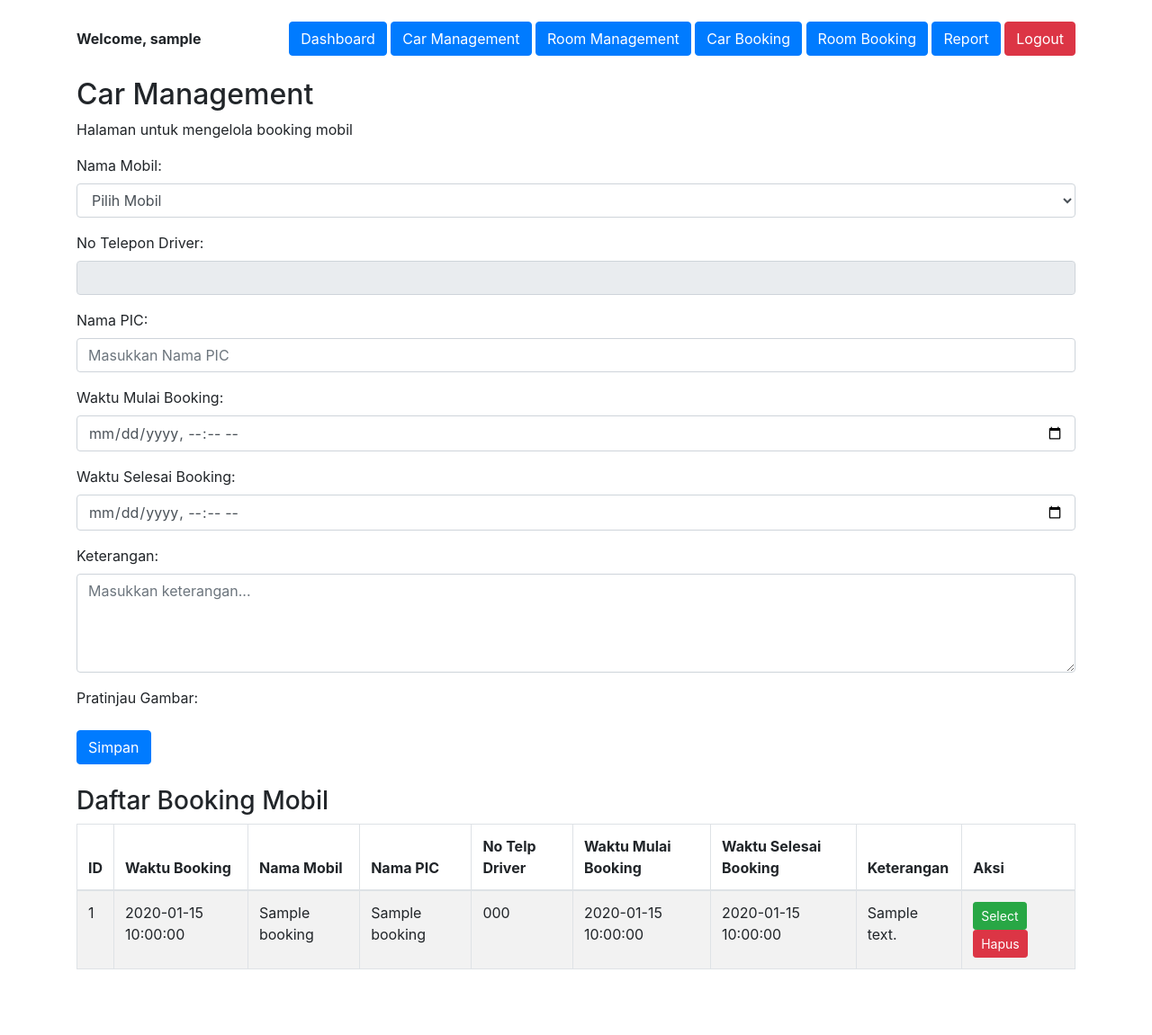
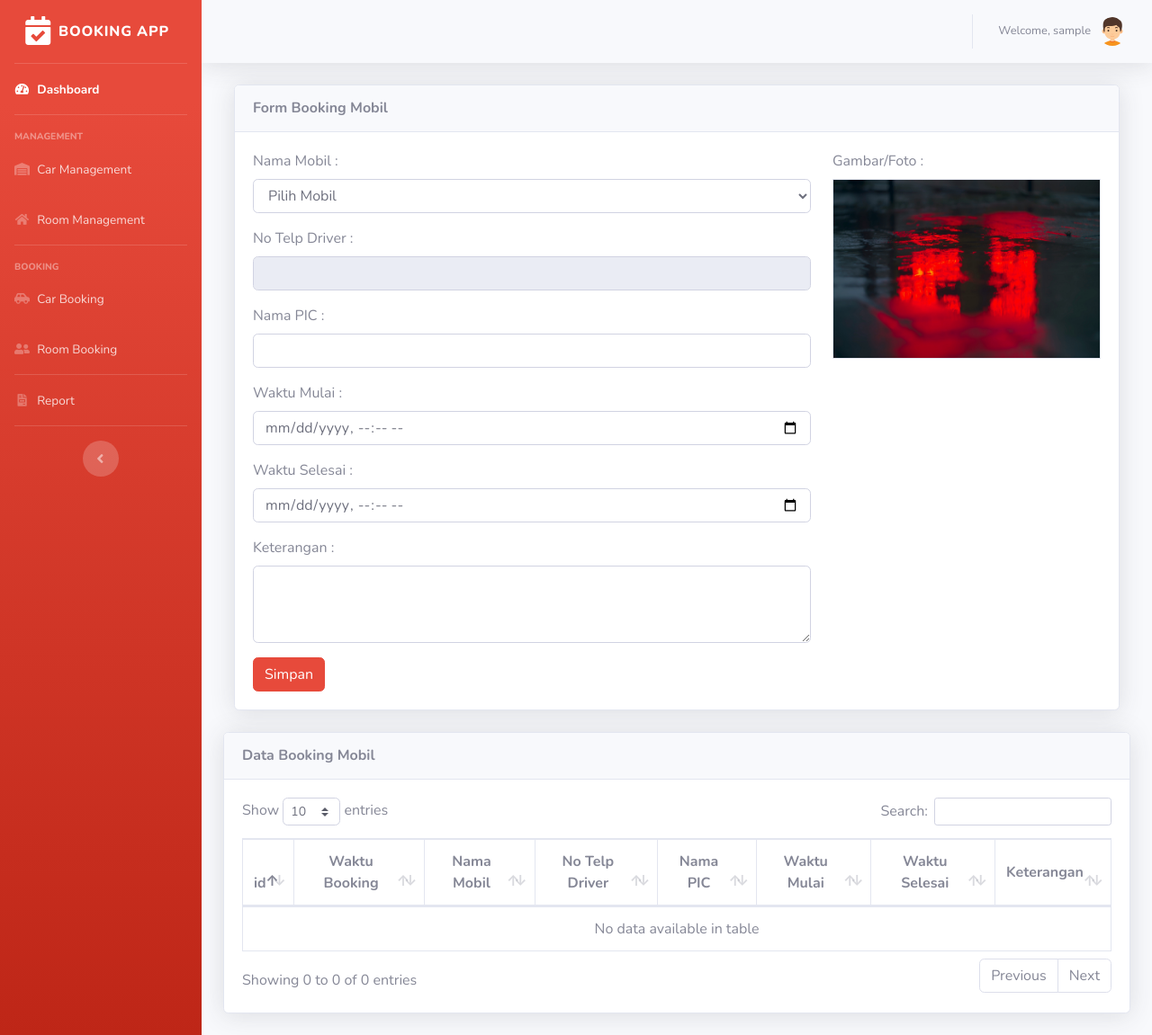
Before and after one commit to budextele/Aplikasi-booking, a Flask app: template templates/car_booking.html in a window 1280 px wide. Shown: the whole page at 90% size. Before the commit the page ends 1078 px from the top, so only its background shows below. Run offline with Flask 3, Linux system fonts and the light colour scheme; the template is opened without the code that fills it: most values are stand-ins (such as "Sample title", 1, 10 or a date in 2020); some libraries are stand-ins or nearby versions.

Commit message:
car booking - integrasi UI

```diff
--- a/templates/car_booking.html
+++ b/templates/car_booking.html
@@ -2,281 +2,190 @@
 <html lang="en">
 
 <head>
-    <meta charset="UTF-8">
-    <meta name="viewport" content="width=device-width, initial-scale=1.0">
-    <title>Car Booking</title>
-    <!-- Link ke Bootstrap CSS -->
-    <link href="{{ url_for('static', filename='css/bootstrap.min.css') }}" rel="stylesheet">
+
+  <meta charset="utf-8">
+  <meta http-equiv="X-UA-Compatible" content="IE=edge">
+  <meta name="viewport" content="width=device-width, initial-scale=1, shrink-to-fit=no">
+  <meta name="description" content="">
+  <meta name="author" content="">
+
+  <link rel="shortcut icon" href="">
+  <title>Car Booking | Booking App</title>
+
+  <!-- Custom fonts for this template-->
+  <link href="{{ url_for('static', filename='vendor/fontawesome-free/css/all.min.css') }}" rel="stylesheet"
+    type="text/css">
+  <link
+    href="https://fonts.googleapis.com/css?family=Nunito:200,200i,300,300i,400,400i,600,600i,700,700i,800,800i,900,900i"
+    rel="stylesheet">
+
+  <!-- Custom styles for this template-->
+  <link href="{{ url_for('static', filename='css/boostrap.min.css') }}" rel="stylesheet" type="text/css">
+
+  <!-- Custom styles for this page -->
+  <link href="{{ url_for('static', filename='vendor/datatables/dataTables.bootstrap4.min.css') }}" rel="stylesheet">
+
 </head>
 
-<body>
-    <div class="container">
-        <br>
-        {% include 'header.html' %}
+<body id="page-top">
+
+  <!-- Page Wrapper -->
+  <div id="wrapper">
+
+    <!-- Sidebar -->
+
+    <!-- End of Sidebar -->
+    {% include 'sidebar.html' %}
+    <!-- Content Wrapper -->
+    <div id="content-wrapper" class="d-flex flex-column">
+      <!-- Main Content -->
+      <div id="content">
+
+        <!-- Topbar -->
+        <nav class="navbar navbar-expand navbar-dark bg-black topbar mb-4 static-top shadow">
+
+          <!-- Sidebar Toggle (Topbar) -->
+          <button id="sidebarToggleTop" class="btn btn-link d-md-none rounded-circle mr-3">
+            <i class="fa fa-bars"></i>
+          </button>
+
+          <!-- End Sidebar Toggle (Topbar) -->
+
+          <!-- Topbar Navbar -->
+          {% include 'topbar.html' %}
+        </nav>
+        <!-- End of Topbar -->
+
+        <!-- Begin Page Content -->
+        <div class="container-fluid">
+          <!-- Content Row -->
+          <div class="row">
+            <div class="container-fluid">
+
+              <!-- Form Booking -->
+              <div class="card shadow mb-4">
+                <div class="card-header py-3">
+                  <h6 class="m-0 font-weight-bold">Form Booking Mobil</h6>
                 </div>
-    <br>
-    <div class="container">
-        <h2>Car Management</h2>
-        <p>Halaman untuk mengelola booking mobil</p>
-        {% if alert %}
-        <div class="alert alert-danger" role="alert">
-            {{ alert }}
-        </div>
-        {% endif %}
-        {% if success %}
-        <div class="alert alert-success" role="alert">
-            {{ success }}
-        </div>
-        {% endif %}
-
-        <!-- Form Input Booking -->
-        <form action="{{ url_for('car_booking') }}" method="POST" enctype="multipart/form-data">
-            <input type="hidden" id="bookingId" name="bookingId" value="">
-            <div class="mb-3">
-                <label for="carName" class="form-label">Nama Mobil:</label>
-                <select class="form-control" id="carName" name="carName" required>
+                <div class="card-body">
+                  <form id="formBooking" method="POST" action="">
+                    <div class="row">
+                      <!-- Left Section -->
+                      <div class="col-md-8">
+                        <div class="form-group">
+                          <label for="namaMobil">Nama Mobil :</label>
+                          <select class="form-control" id="namaMobil" name="namaMobil" required>
                             <option value="" disabled selected>Pilih Mobil</option>
-                    {% for car in cars %}
-                    <option value="{{ car['id'] }}" data-phone="{{ car['driver_phone'] }}"
-                        data-image="{{ url_for('static', filename='picture/' + car['image_path']) }}">
-                        {{ car['name'] }}
-                    </option>
-                    {% endfor %}
+                            <!-- Options will be dynamically filled using JavaScript -->
                           </select>
                         </div>
-            <div class="mb-3">
-                <label for="driverPhone" class="form-label">No Telepon Driver:</label>
-                <input type="tel" class="form-control" id="driverPhone" name="driverPhone" readonly>
+                        <div class="form-group">
+                          <label for="noTelpDriver">No Telp Driver :</label>
+                          <input type="text" class="form-control" id="noTelpDriver" name="noTelpDriver" readonly>
                         </div>
-            <div class="mb-3">
-                <label for="namaPIC" class="form-label">Nama PIC:</label>
-                <input type="text" class="form-control" id="namaPIC" name="namaPIC" placeholder="Masukkan Nama PIC"
+                        <div class="form-group">
+                          <label for="namaPic">Nama PIC :</label>
+                          <input type="text" class="form-control" id="namaPic" name="namaPic" required>
+                        </div>
+                        <div class="form-group">
+                          <label for="waktuMulai">Waktu Mulai :</label>
+                          <input type="datetime-local" class="form-control" id="waktuMulai" name="waktuMulai" required>
+                        </div>
+                        <div class="form-group">
+                          <label for="waktuSelesai">Waktu Selesai :</label>
+                          <input type="datetime-local" class="form-control" id="waktuSelesai" name="waktuSelesai"
                             required>
                         </div>
-            <div class="mb-3">
-                <label for="waktuMulai" class="form-label">Waktu Mulai Booking:</label>
-                <input type="datetime-local" class="form-control" id="waktuMulai" name="waktuMulai" required>
+                        <div class="form-group">
+                          <label for="keterangan">Keterangan :</label>
+                          <textarea class="form-control" id="keterangan" name="keterangan" rows="3"></textarea>
                         </div>
-            <div class="mb-3">
-                <label for="waktuSelesai" class="form-label">Waktu Selesai Booking:</label>
-                <input type="datetime-local" class="form-control" id="waktuSelesai" name="waktuSelesai" required>
+                        <button type="submit" class="btn btn-danger">Simpan</button>
                       </div>
-            <div class="mb-3">
-                <label for="description" class="form-label">Keterangan:</label>
-                <textarea class="form-control" id="description" name="description" rows="4"
-                    placeholder="Masukkan keterangan..."></textarea>
-            </div>
-            <div class="mb-3">
-                <label class="form-label">Pratinjau Gambar:</label>
-                <div id="preview-container">
-                    <img id="preview-image" src="#" alt="Pratinjau Gambar"
-                        style="display: none; max-width: 100%; height: auto;">
+
+                      <!-- Right Section -->
+                      <div class="col-md-4">
+                        <div class="form-group">
+                          <label for="gambarMobil">Gambar/Foto :</label>
+                          <img id="gambarMobil" src="img/pic-login.jpg" alt="Gambar Mobil" class="img-fluid border">
                         </div>
                       </div>
-            <button type="submit" class="btn btn-primary">Simpan</button>
-        </form>
-
-        <!-- Tabel Data Booking -->
-        <br>
-        <h3>Daftar Booking Mobil</h3>
-        <table class="table table-striped table-bordered">
-            <thead>
-                <tr>
-                    <th>ID</th>
-                    <th>Waktu Booking</th>
-                    <th>Nama Mobil</th>
-                    <th>Nama PIC</th>
-                    <th>No Telp Driver</th>
-                    <th>Waktu Mulai Booking</th>
-                    <th>Waktu Selesai Booking</th>
-                    <th>Keterangan</th>
-                    <th>Aksi</th>
-                </tr>
-            </thead>
-            <tbody>
-                {% for booking in bookings %}
-                <tr>
-                    <td>{{ booking['id'] }}</td>
-                    <td>{{ booking['time_booking'] }}</td>
-                    <td>{{ booking['car_name'] }}</td>
-                    <td>{{ booking['pic_name'] }}</td>
-                    <td>{{ booking['driver_phone'] }}</td>
-                    <td>{{ booking['start_time'] }}</td>
-                    <td>{{ booking['end_time'] }}</td>
-                    <td>{{ booking['description'] }}</td>
-                    <td>
-                        <!-- Tombol Select -->
-                        <button type="button" class="btn btn-success btn-sm"
-                            onclick="selectBooking({{ booking.id }})">Select</button>
-                        <button class="btn btn-danger btn-sm" data-toggle="modal" data-target="#cancelModal"
-                            data-id="{{ booking['id'] }}">Hapus</button>
-                    </td>
-                </tr>
-                {% endfor %}
-            </tbody>
-        </table>
-    </div>
-
-    <!-- Modal Konfirmasi Hapus -->
-    <div class="modal fade" id="cancelModal" tabindex="-1" role="dialog" aria-labelledby="cancelModalLabel"
-        aria-hidden="true">
-        <div class="modal-dialog">
-            <div class="modal-content">
-                <div class="modal-header">
-                    <h5 class="modal-title" id="cancelModalLabel">Konfirmasi Pembatalan</h5>
-                    <button type="button" class="close" data-dismiss="modal" aria-label="Close">
-                        <span aria-hidden="true">&times;</span>
-                    </button>
-                </div>
-                <form id="cancelForm" onsubmit="submitCancelForm(event)">
-                    <div class="modal-body">
-                        <p>Apakah Anda yakin ingin membatalkan booking ini?</p>
-                        <input type="hidden" id="cancelBookingId" name="bookingId">
-                        <div class="mb-3">
-                            <label for="cancelReason" class="form-label">Alasan Pembatalan:</label>
-                            <textarea class="form-control" id="cancelReason" name="cancelReason" rows="3"
-                                required></textarea>
-                        </div>
-                    </div>
-                    <div class="modal-footer">
-                        <button type="button" class="btn btn-secondary" data-dismiss="modal">Batal</button>
-                        <button type="submit" class="btn btn-danger">Hapus</button>
                     </div>
                   </form>
                 </div>
               </div>
             </div>
 
-    <!-- JavaScript -->
-    <script src="{{ url_for('static', filename='js/jquery-3.5.1.slim.min.js') }}"></script>
-    <script src="{{ url_for('static', filename='js/bootstrap.min.js') }}"></script>
-    <script>
-        // Fungsi untuk memvalidasi waktu mulai dan selesai
-        function validateBookingTimes() {
-            const startTime = new Date(document.getElementById('waktuMulai').value);
-            const endTime = new Date(document.getElementById('waktuSelesai').value);
+            <!-- End Form Booking -->
 
-            if (startTime >= endTime) {
-                // Jika waktu mulai lebih besar atau sama dengan waktu selesai
-                alert('Waktu mulai harus lebih kecil dari waktu selesai.');
-                return false; // Menghentikan validasi
-            }
-            return true; // Validasi berhasil
-        }
+            <!-- DataTales Room-->
+            <div class="col-lg-12">
 
-        // Menambahkan event listener untuk perubahan waktu mulai dan selesai
-        document.getElementById('waktuMulai').addEventListener('change', function () {
-            validateBookingTimes();
-        });
+              <div class="card shadow mb-4">
+                <div class="card-header py-3">
+                  <h6 class="m-0 font-weight-bold">Data Booking Mobil</h6>
+                </div>
+                <div class="card-body">
+                  <div class="table-responsive">
+                    <table class="table table-bordered" id="dataTable" width="100%" cellspacing="0">
+                      <thead>
+                        <tr>
+                          <th width="5%">id</th>
+                          <th style="text-align: center; vertical-align: middle;">Waktu Booking</th>
+                          <th style="text-align: center; vertical-align: middle;">Nama Mobil</th>
+                          <th style="text-align: center; vertical-align: middle;">No Telp Driver</th>
+                          <th style="text-align: center; vertical-align: middle;">Nama PIC</th>
+                          <th style="text-align: center; vertical-align: middle;">Waktu Mulai</th>
+                          <th style="text-align: center; vertical-align: middle;">Waktu Selesai</th>
+                          <th style="text-align: center; vertical-align: middle;">Keterangan</th>
+                        </tr>
+                      </thead>
+                      <tbody>
+                      </tbody>
+                    </table>
+                  </div>
+                </div>
+                <!-- End DataTales Room-->
 
-        document.getElementById('waktuSelesai').addEventListener('change', function () {
-            validateBookingTimes();
-        });
+              </div>
 
-        // Menambahkan event listener untuk form submit
-        document.querySelector('form').addEventListener('submit', function (event) {
-            // Cek validasi hanya saat form akan disubmit
-            if (!validateBookingTimes()) {
-                event.preventDefault(); // Mencegah submit jika validasi gagal
-            }
-        });
+            </div>
 
-        // Pratinjau Gambar
-        const carSelect = document.getElementById('carName');
-        const driverPhoneInput = document.getElementById('driverPhone');
-        const previewImage = document.getElementById('preview-image');
-        carSelect.addEventListener('change', function () {
-            const selectedOption = carSelect.options[carSelect.selectedIndex];
-            const phone = selectedOption.getAttribute('data-phone');
-            const imagePath = selectedOption.getAttribute('data-image');
-            driverPhoneInput.value = phone || '';
-            if (imagePath) {
-                previewImage.src = imagePath;
-                previewImage.style.display = 'block';
-            } else {
-                previewImage.style.display = 'none';
-            }
-        });
+          </div>
+        </div>
+      </div>
+      <!-- /.container-fluid -->
 
-        // Event modal show untuk mengisi bookingId
-        $('#cancelModal').on('show.bs.modal', function (event) {
-            const button = $(event.relatedTarget); // Tombol yang memicu modal
-            const bookingId = button.data('id'); // Ambil data-id dari tombol
+    </div>
+    <!-- End of Main Content -->
 
-            console.log("ID Booking:", bookingId); // Debugging
+  </div>
+  <!-- End of Content Wrapper -->
 
-            $(this).find('#cancelBookingId').val(bookingId); // Isi input hidden
-        });
 
-        // Submit form pembatalan dengan AJAX
-        function submitCancelForm(event) {
-            event.preventDefault();
-            const bookingId = document.getElementById('cancelBookingId').value;
-            const cancelReason = document.getElementById('cancelReason').value;
-            fetch('/cancel_booking', {
-                    method: 'POST',
-                    headers: {
-                        'Content-Type': 'application/json'
-                    },
-                    body: JSON.stringify({
-                        bookingId,
-                        cancelReason
-                    }),
-                })
-                .then(response => response.json())
-                .then(data => {
-                    if (data.success) {
-                        alert(data.message);
-                        window.location.reload();
-                    } else {
-                        alert('Pembatalan gagal.');
-                    }
-                })
-                .catch(error => alert('Terjadi kesalahan.'));
-        }
+  <!-- Scroll to Top Button-->
+  <a class="scroll-to-top rounded" href="#page-top">
+    <i class="fas fa-angle-up"></i>
+  </a>
 
-        // Modal
-        document.getElementById('cancelModal').addEventListener('show.bs.modal', function (event) {
-            const button = event.relatedTarget;
-            document.getElementById('cancelBookingId').value = button.getAttribute('data-id');
-        });
 
-        // Fungsi untuk menangani tombol Select
-        function selectBooking(bookingId) {
-            // Kirim permintaan GET ke server untuk mendapatkan data booking berdasarkan ID
-            fetch(`/get_booking/${bookingId}`)
-                .then(response => response.json())
-                .then(data => {
-                    if (data.error) {
-                        alert(data.error); // Tampilkan pesan error jika ada
-                    } else {
-                        // Isi form dengan data yang diterima
-                        document.getElementById('bookingId').value = bookingId; // ID booking
-                        document.getElementById('carName').value = data.car_id; // ID mobil
-                        document.getElementById('driverPhone').value = data.driver_phone; // Nomor telepon driver
-                        document.getElementById('namaPIC').value = data.pic_name; // Nama PIC
-                        document.getElementById('waktuMulai').value = data.start_time; // Waktu mulai booking
-                        document.getElementById('waktuSelesai').value = data.end_time; // Waktu selesai booking
-                        document.getElementById('description').value = data.description; // Keterangan booking
+  <!-- Bootstrap core JavaScript-->
+  <script src="{{ url_for('static', filename='vendor/jquery/jquery.min.js') }}"></script>
+  <script src="{{ url_for('static', filename='vendor/bootstrap/js/bootstrap.bundle.min.js') }}"></script>
 
-                        // Tampilkan gambar pratinjau
-                        const previewImage = document.getElementById('preview-image');
-                        if (data.image_path) {
-                            previewImage.src = `/static/picture/${data.image_path}`;
-                            previewImage.style.display = 'block';
-                        } else {
-                            previewImage.style.display = 'none';
-                        }
-                        // Panggil validasi setelah data dimuat ke form
-                        validateBookingTimes();
-                    }
-                })
-                .catch(error => {
-                    console.error('Error:', error);
-                    alert('Terjadi kesalahan saat mengambil data booking.');
-                });
-        }
-    </script>
+  <!-- Core plugin JavaScript-->
+  <script src="{{ url_for('static', filename='vendor/jquery-easing/jquery.easing.min.js') }}"></script>
+
+  <!-- Custom scripts for all pages-->
+  <script src="{{ url_for('static', filename='js/sb-admin-2.min.js') }}"></script>
+
+  <!-- Page level plugins -->
+  <script src="{{ url_for('static', filename='vendor/datatables/jquery.dataTables.min.js') }}"></script>
+  <script src="{{ url_for('static', filename='vendor/datatables/dataTables.bootstrap4.min.js') }}"></script>
+
+  <!-- Page level custom scripts -->
+  <script src="{{ url_for('static', filename='js/demo/datatables-demo.js') }}"></script>
+
 </body>
 
-</html
+</html>
```
Also changed, not shown: templates/car_booking.old.html (added, +282 -0 lines). Lines whose indentation alone changed are shown as unchanged.
